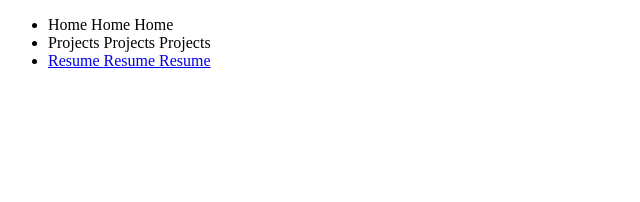
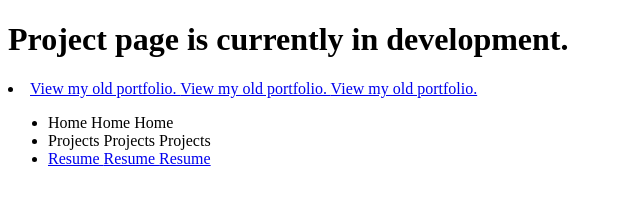
Before and after one commit to taehyunnkim/portfolio-v3, a website: page projects.html in a window 1280 px wide. Shown: the whole page, without its empty margins (0-640 px from the left). Drawn offline with nearby package versions, Linux system fonts and the light colour scheme.

Commit message:
add message in project page

```diff
--- a/js/index.js
+++ b/js/index.js
@@ -62,6 +62,10 @@ function displayProjects() {
 
     overlay[2].addEventListener('transitionend', () => {
         document.body = page;
+        gsap.to(document.querySelector(".projects"), 0.5, {
+            opacity: 1,
+            ease: "power4.in"
+        })
     });
 
 }
@@ -75,6 +79,10 @@ function displayHome() {
         page = this.response.body;
     }
 
+    gsap.to(document.querySelector(".projects"), 0.5, {
+        opacity: 0,
+        ease: "power4.out"
+    })
 
     Array.from(overlay).map((element, index) => {
         setTimeout(() => {
--- a/projects.html
+++ b/projects.html
@@ -22,7 +22,14 @@
         </div>
         <div class="col-center">
             <div class="projects">
-
+                <h1> Project page is currently in development.</h1>
+                <li class="item">
+                    <a href="https://taehyunnkim.github.io/projects.html">
+                        <span class="base "> View my old portfolio. </span>
+                        <span class="default "> View my old portfolio. </span>
+                        <span class="hover " style="width: 350px;"> View my old portfolio. </span>
+                    </a>
+                </li>
             </div>
             <div class="overlay" style="width: 100%;"></div>
         </div>
@@ -46,7 +53,7 @@
                             </a>
                         </li>
                         <li class="item ">
-                            <a href="# ">
+                            <a href="/assets/Resume-02.2020.pdf">
                                 <span class="base "> Resume </span>
                                 <span class="default "> Resume </span>
                                 <span class="hover "> Resume </span>
--- a/styles/index.scss
+++ b/styles/index.scss
@@ -92,6 +92,7 @@ a {
 }
 
 .item {
+    list-style: none;
     margin: 10px;
     position: relative;
     overflow: hidden;
@@ -120,7 +121,7 @@ a {
 .hover {
     font-weight: 400;
     position: absolute;
-    text-align: center;
+    text-align: left;
     top: -100%;
     left: 0;
     transition: all .5s cubic-bezier(.23, 1, .32, 1);
@@ -210,12 +211,15 @@ a {
 // }
 // Projects Page
 .projects {
+    opacity: 0;
     display: flex;
+    flex-direction: column;
     justify-content: center;
     align-items: center;
     width: 600px;
     height: 50%;
     background: 1px solid black;
+    z-index: 200;
 }
 
 // Mobile
```
Also changed, not shown: index.html (+1 -1 lines), styles/index.css, 2 other files.
